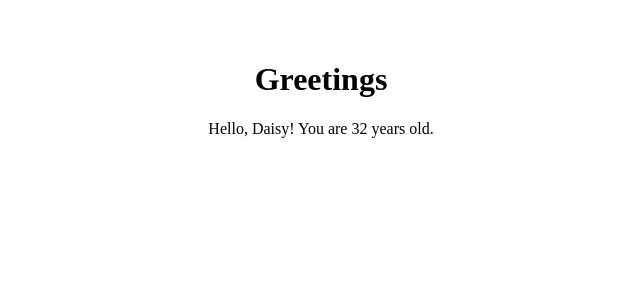
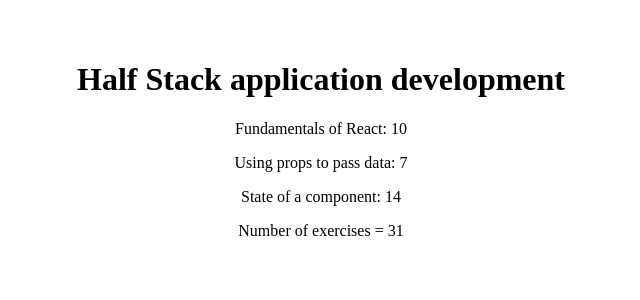
Before and after one commit to janbe30/FullStackOpen, a React (Vite) app: page / in a window 1280 px wide. Shown: the top 300 px of the page, without its empty margins (319-959 px from the left). Built offline with nearby package versions, Linux system fonts and the light colour scheme.

Commit message:
course info : 1.1

```diff
--- a/src/App.jsx
+++ b/src/App.jsx
@@ -1,20 +1,44 @@
 import "./App.css";
 
-const Hello = (props) => {
+const Header = (props) => {
   return (
-    <div>
-      <p>Hello, {props.name}! You are {props.age} years old.</p>
-    </div>
-  );
+    <h1>{props.course}</h1>
+  )
+}
+
+const Content = (props) => {
+  const {part1, exercises1, part2, exercises2, part3, exercises3} = props;
+  return (
+    <>
+      <p>{part1}: {exercises1}</p>
+      <p>{part2}: {exercises2}</p>
+      <p>{part3}: {exercises3}</p>
+    </>
+  )
+}
+
+const Total = (props) => {
+  const {exercises1, exercises2, exercises3} = props;
+  return (
+    <p>Number of exercises = {exercises1 + exercises2 + exercises3}</p>
+  )
 }
 
 const App = () => {
-  const age = 32;
+  const course = "Half Stack application development";
+  const part1 = "Fundamentals of React";
+  const exercises1 = 10;
+  const part2 = "Using props to pass data";
+  const exercises2 = 7;
+  const part3 = "State of a component";
+  const exercises3 = 14;
+
   return (
-    <>
-     <h1>Greetings</h1>
-     <Hello name="Daisy" age={age}/>
-    </>
+    <div>
+      <Header course={course}/>
+      <Content part1={part1} exercises1={exercises1} part2={part2} exercises2={exercises2} part3={part3} exercises3={exercises3} />
+      <Total exercises1={exercises1} exercises2={exercises2} exercises3={exercises3}/>
+    </div>
   );
 };
 
```
